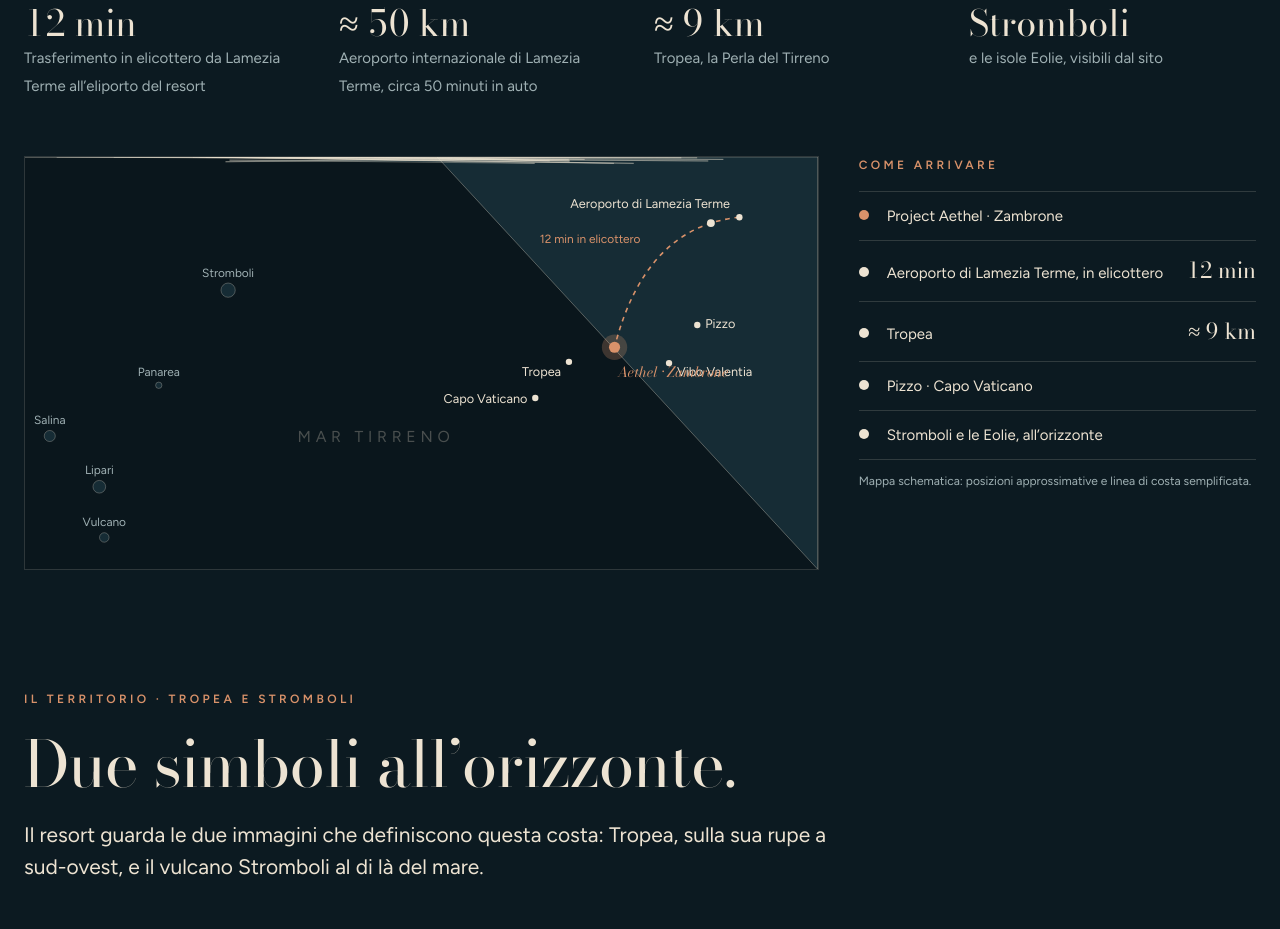
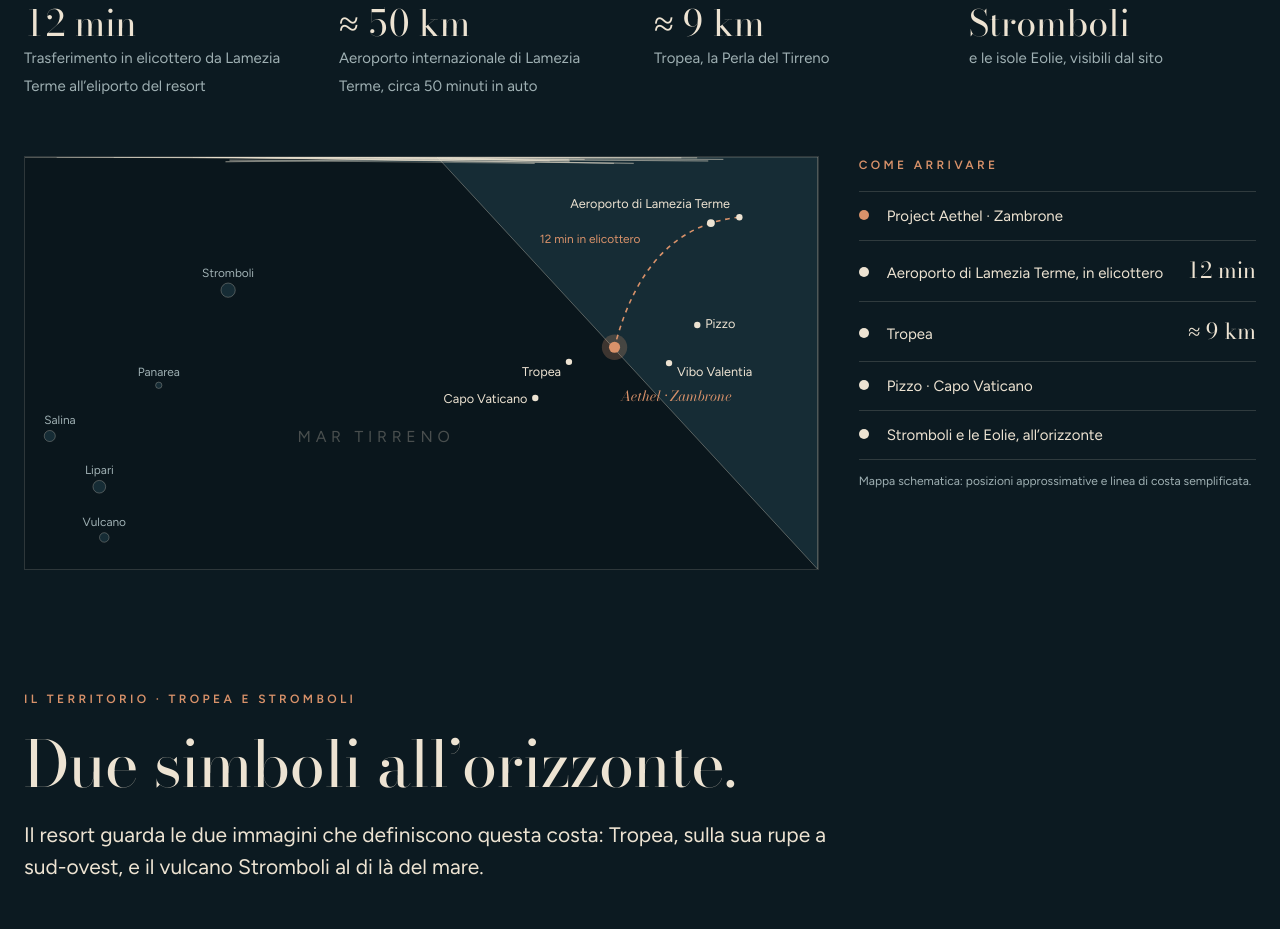
Before and after one commit to EnzoAI2020/Project_Aethel_Italian, a plain HTML site: page index.html in a window 1280 px wide. Shown: the part 1544-2473 px from the top of the page. Drawn offline with nearby package versions, Linux system fonts and the light colour scheme; grey boxes are pictures that could not be loaded.

Commit message:
Add files via upload

```diff
--- a/index.html
+++ b/index.html
@@ -722,7 +722,7 @@ html{-webkit-text-size-adjust:100%}
     var s='';
     s+='<path d="'+d+'" fill="#162C35" stroke="rgba(237,227,210,.35)" stroke-width="1.2"/>';
     var isl=[['Stromboli',15.21,38.79,9],['Panarea',15.07,38.64,4],['Salina',14.85,38.56,7],['Lipari',14.95,38.48,8],['Vulcano',14.96,38.40,6]];
-    isl.forEach(function(i){ var p=P(i[1],i[2]); s+='<circle cx="'+p[0]+'" cy="'+p[1]+'" r="'+i[3]+'" fill="#162C35" stroke="rgba(237,227,210,.35)"/>'; s+='<text x="'+(p[0])+'" y="'+(p[1]-i[3]-8)+'" fill="#9FB0B3" font-size="15" text-anchor="middle" font-family="Figtree, sans-serif">'+i[0]+'</text>'; });
+    isl.forEach(function(i){ var p=P(i[1],i[2]); s+='<circle cx="'+p[0]+'" cy="'+p[1]+'" r="'+i[3]+'" fill="#162C35" stroke="rgba(237,227,210,.35)"/>'; s+='<text x="'+(i[0]==='Salina'?p[0]-i[3]:p[0])+'" y="'+(p[1]-i[3]-8)+'" fill="#9FB0B3" font-size="15" text-anchor="'+(i[0]==='Salina'?'start':'middle')+'" font-family="Figtree, sans-serif">'+i[0]+'</text>'; });
     var air=P(16.242,38.905), res=P(15.99,38.70);
     var mid=[(air[0]+res[0])/2-40,(air[1]+res[1])/2-70];
     s+='<path id="route" d="M'+air[0]+' '+air[1]+' Q'+mid[0]+' '+mid[1]+' '+res[0]+' '+res[1]+'" fill="none" stroke="#D9926A" stroke-width="2" stroke-dasharray="6 6"/>';
@@ -730,7 +730,7 @@ html{-webkit-text-size-adjust:100%}
     var towns=[['Tropea',15.898,38.677,'end',-10,18],['Pizzo',16.157,38.735,'start',10,4],['Capo Vaticano',15.83,38.62,'end',-10,6],['Vibo Valentia',16.10,38.675,'start',10,16],[AIRPORT,16.242,38.905,"end",-12,-12]];
     towns.forEach(function(t){ var p=P(t[1],t[2]); s+='<circle cx="'+p[0]+'" cy="'+p[1]+'" r="4" fill="#EDE3D2"/><text x="'+(p[0]+t[4])+'" y="'+(p[1]+t[5])+'" fill="#EDE3D2" font-size="16" text-anchor="'+t[3]+'" font-family="Figtree, sans-serif">'+t[0]+'</text>'; });
     s+='<circle cx="'+res[0]+'" cy="'+res[1]+'" r="16" fill="rgba(217,146,106,.25)"/><circle cx="'+res[0]+'" cy="'+res[1]+'" r="7" fill="#D9926A"/>';
-    s+='<text x="'+(res[0]+4)+'" y="'+(res[1]+38)+'" fill="#D9926A" font-size="18" font-family="Bodoni Moda, serif" font-style="italic">Aethel · Zambrone</text>';
+    s+='<text x="'+(res[0]+8)+'" y="'+(res[1]+68)+'" fill="#D9926A" font-size="18" font-family="Bodoni Moda, serif" font-style="italic">Aethel · Zambrone</text>';
     s+='<text x="'+(mid[0]-6)+'" y="'+(mid[1]+20)+'" fill="#D9926A" font-size="15" text-anchor="end" font-family="Figtree, sans-serif">'+HELI+'</text>';
     var sea=P(15.35,38.55); s+='<text x="'+sea[0]+'" y="'+sea[1]+'" fill="rgba(237,227,210,.28)" font-size="20" letter-spacing="6" font-family="Figtree, sans-serif">'+SEA+'</text>';
     svg.innerHTML=s;
```
